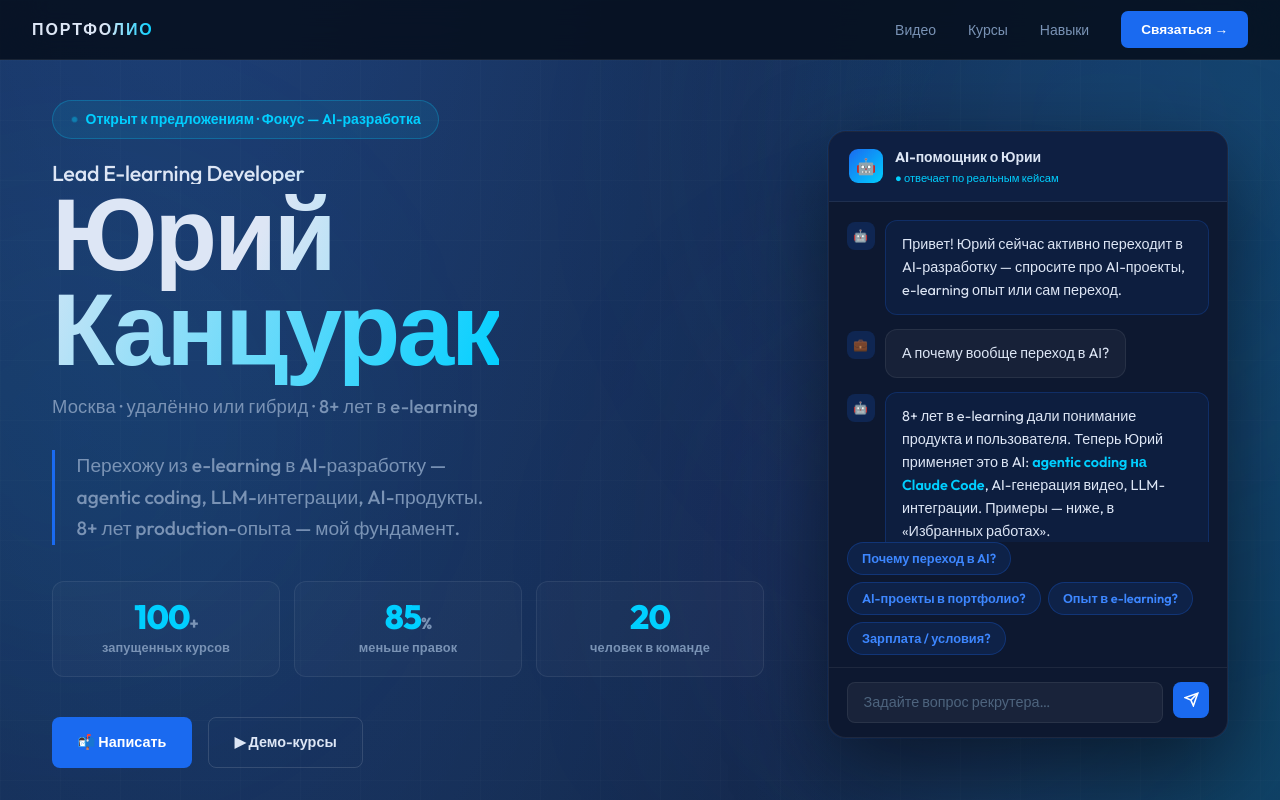
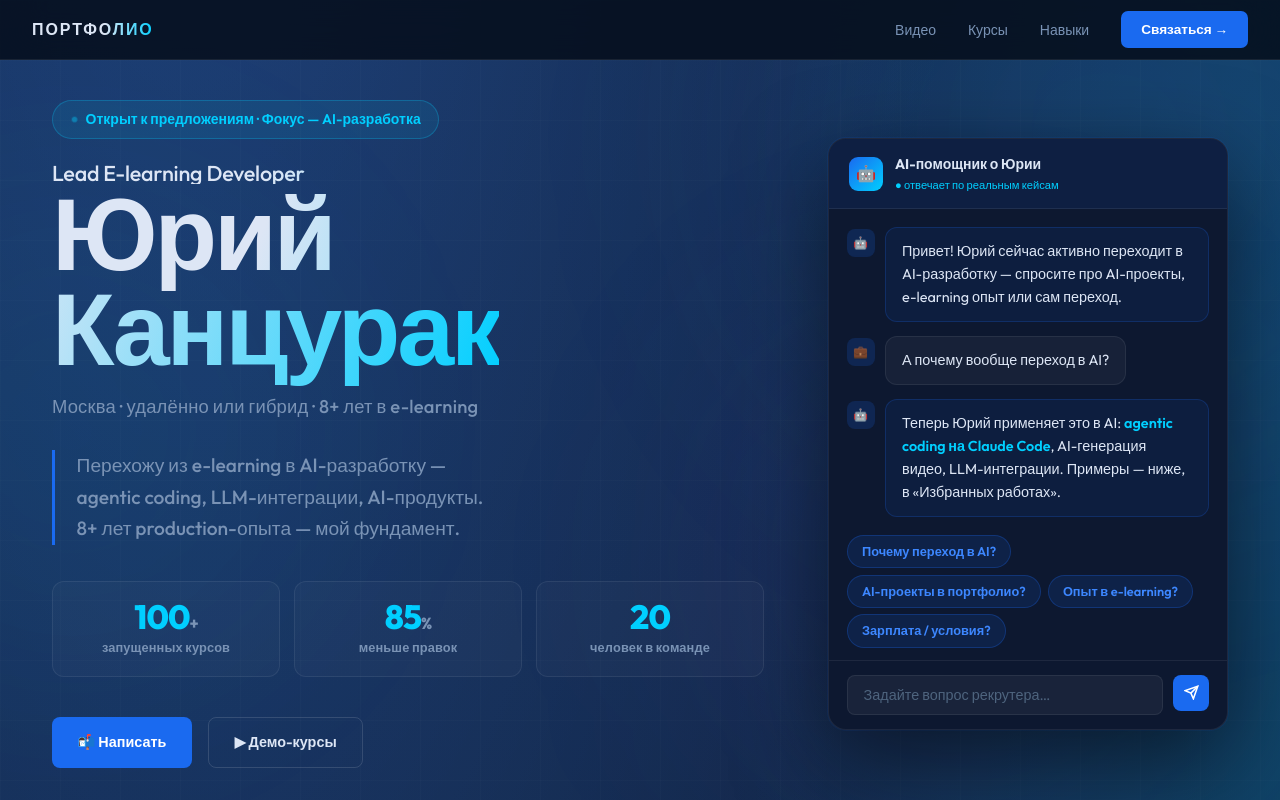
Before and after one commit to kantsurak1989-ui/portfolio, a website: page index.html in a window 1280 px wide. Shown: the top 800 px of the page. Drawn offline with Linux system fonts and the light colour scheme.

Commit message:
Update index.html

```diff
--- a/index.html
+++ b/index.html
@@ -734,7 +734,7 @@ const C = {
     <div class="cms" id="cms">
       <div class="cm"><div class="cav">🤖</div><div class="cb ai">Привет! Юрий сейчас активно переходит в AI-разработку — спросите про AI-проекты, e-learning опыт или сам переход.</div></div>
       <div class="cm"><div class="cav">💼</div><div class="cb">А почему вообще переход в AI?</div></div>
-      <div class="cm"><div class="cav">🤖</div><div class="cb ai">8+ лет в e-learning дали понимание продукта и пользователя. Теперь Юрий применяет это в AI: <strong>agentic coding на Claude Code</strong>, AI-генерация видео, LLM-интеграции. Примеры — ниже, в «Избранных работах».</div></div>
+      <div class="cm"><div class="cav">🤖</div><div class="cb ai">Теперь Юрий применяет это в AI: <strong>agentic coding на Claude Code</strong>, AI-генерация видео, LLM-интеграции. Примеры — ниже, в «Избранных работах».</div></div>
     </div>
     <div class="cq" id="cq">
       <span class="cqb" onclick="ask(this)">Почему переход в AI?</span>
```
